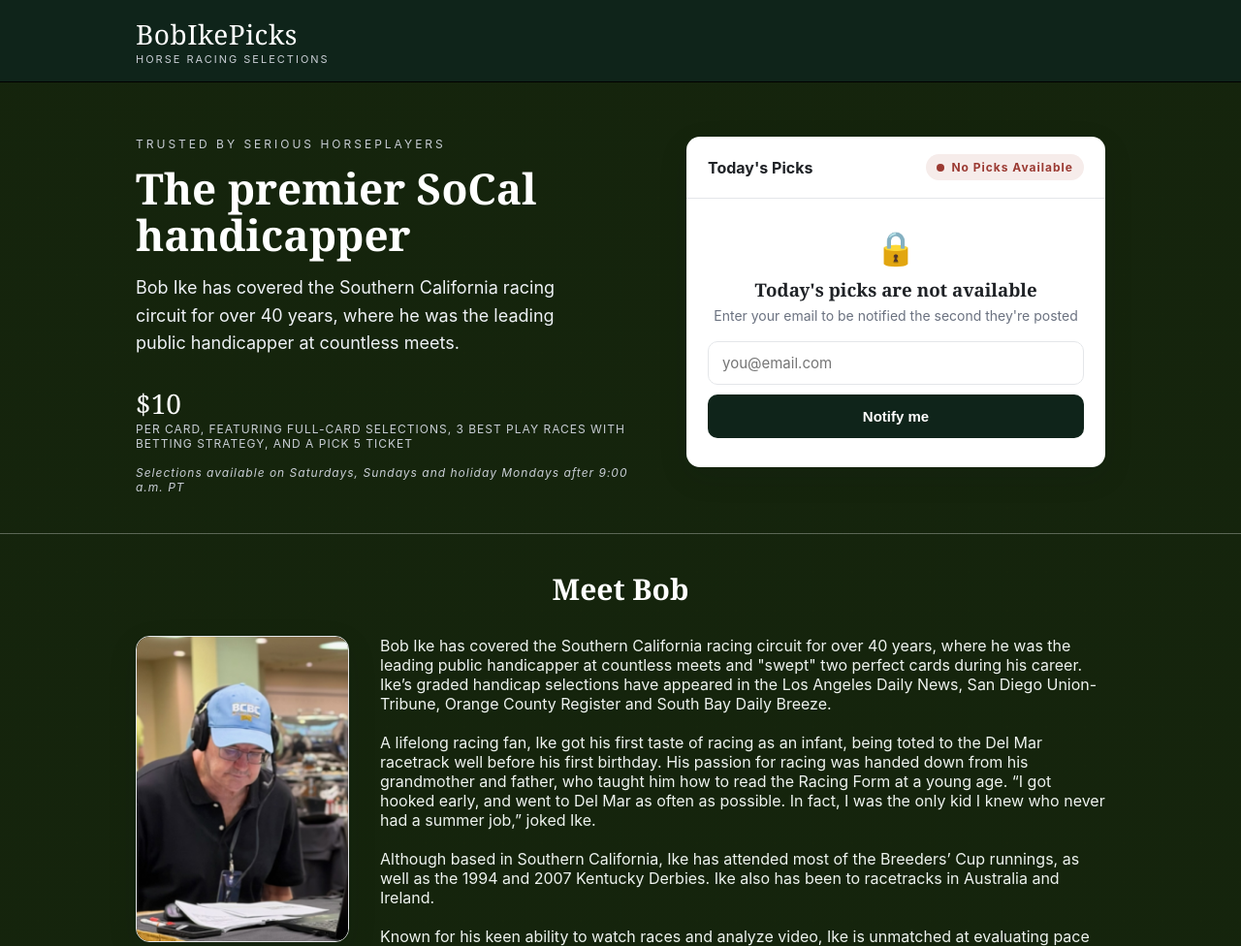
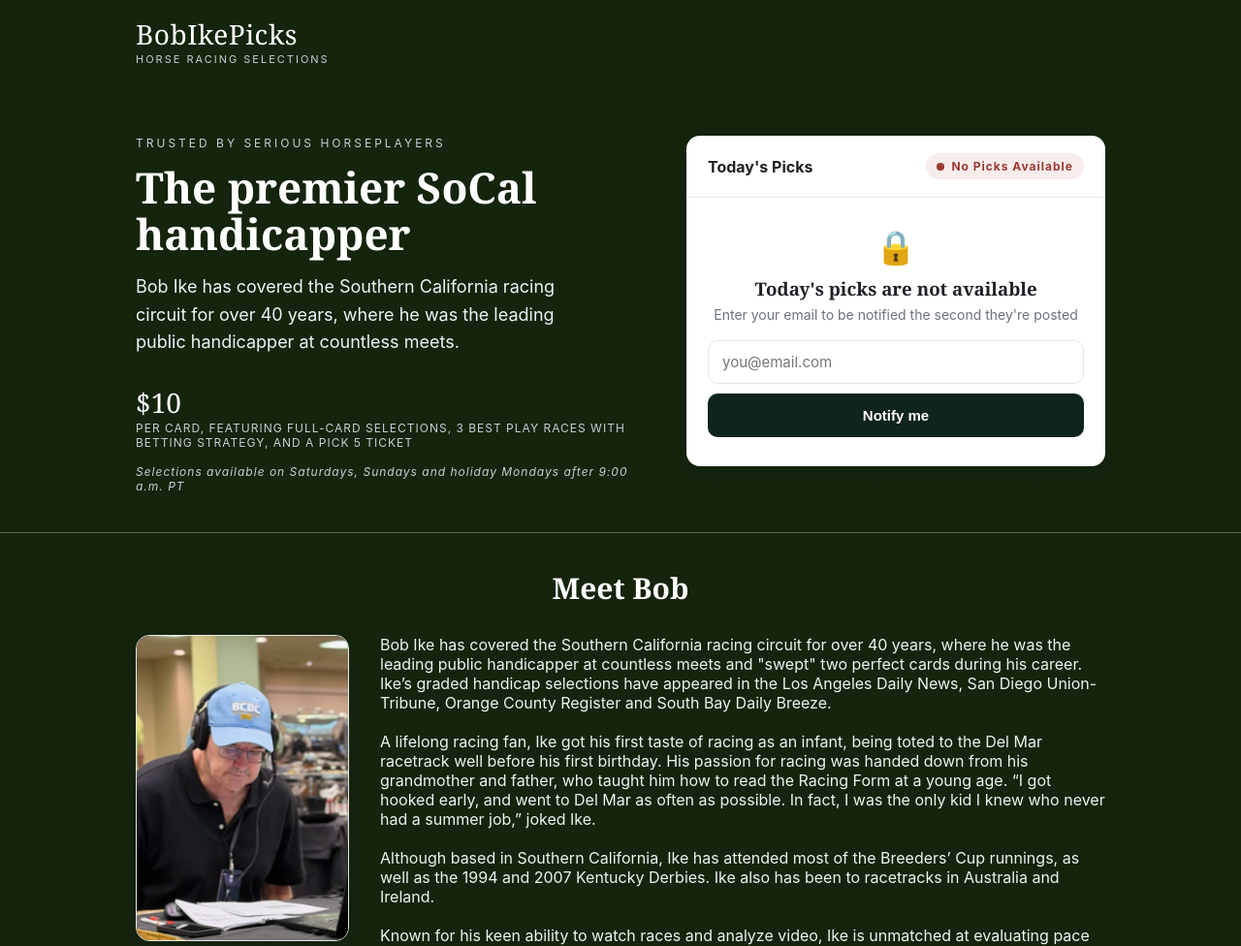
Before and after one commit to BobIkePicks-Admin/bobikepicks.com, a website: page index.html in a window 1280 px wide. Shown: the top 976 px of the page at 97% size. Drawn offline with Linux system fonts and the light colour scheme; no server answers.

Commit message:
Add files via upload

```diff
--- a/assets/styles.css
+++ b/assets/styles.css
@@ -50,9 +50,9 @@ a { color: inherit; }
 
 /* ---------- Top nav ---------- */
 .nav {
-  background: var(--dark);
+  background: var(--bg);
   color: #fff;
-  border-bottom: 1px solid #000;
+  border-bottom: none;
   position: sticky;
   top: 0;
   z-index: 50;
@@ -290,7 +290,7 @@ section.block.alt { background: var(--paper); border-top: 1px solid var(--line);
 
 /* ---------- Footer ---------- */
 .footer {
-  background: var(--dark);
+  background: var(--bg);
   color: #aeb4bc;
   padding: 30px 0;
   font-size: 13px;
```
